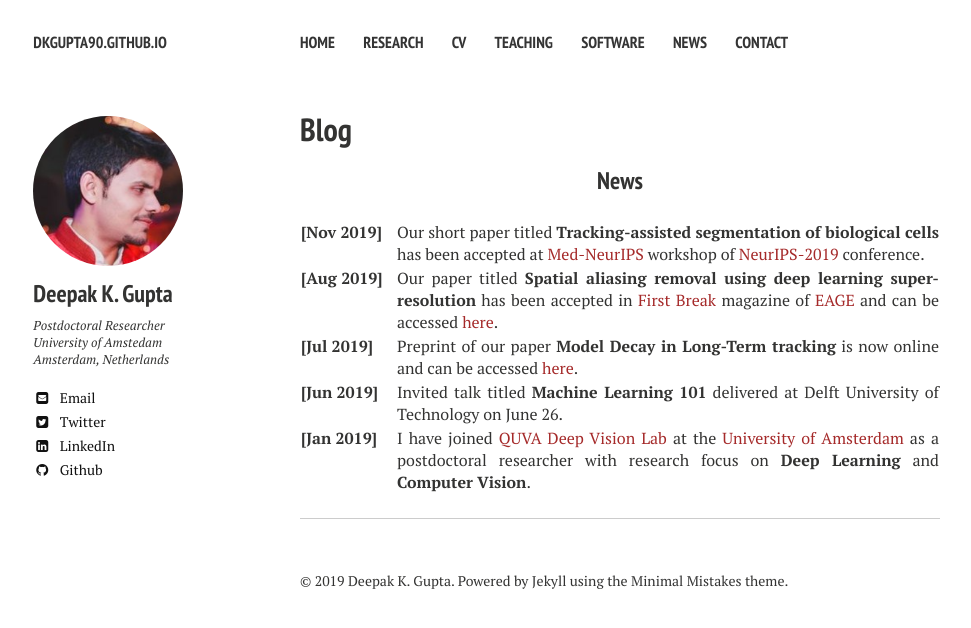
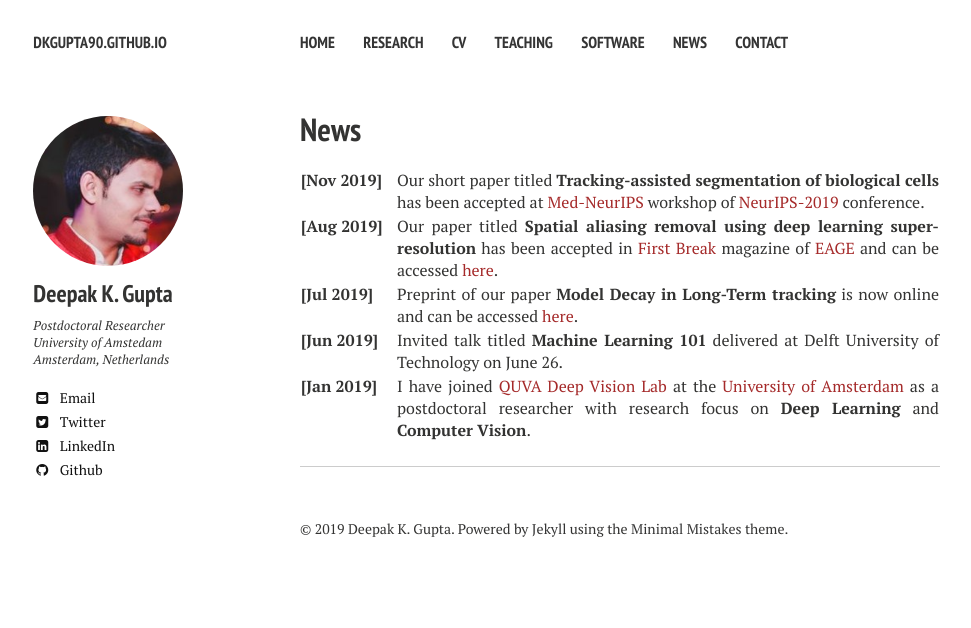
Before and after one commit to dkgupta90/dkgupta90.github.io, a Jekyll site: the page built from news/index.md, in a window 1280 px wide. Shown: the top 628 px of the page, without its empty margins (20-991 px from the left). Built offline with Jekyll 4.4.1, drawn with Linux system fonts in a browser that asks for light colours; nearby versions of some CDN libraries.

```diff
--- a/news/index.md
+++ b/news/index.md
@@ -1,12 +1,11 @@
 ---
 layout: page
-title: Blog
-tags: [deepak, gupta, uu, blog]
+title: News
+tags: [deepak, gupta, uva, news]
 modified: 2014-08-08T20:53:07.573882-04:00
 comments: true
 ---
 
-<h3 align="center">News</h3>
 <table>
     <col width="15%">
     <col width="85%">
```
